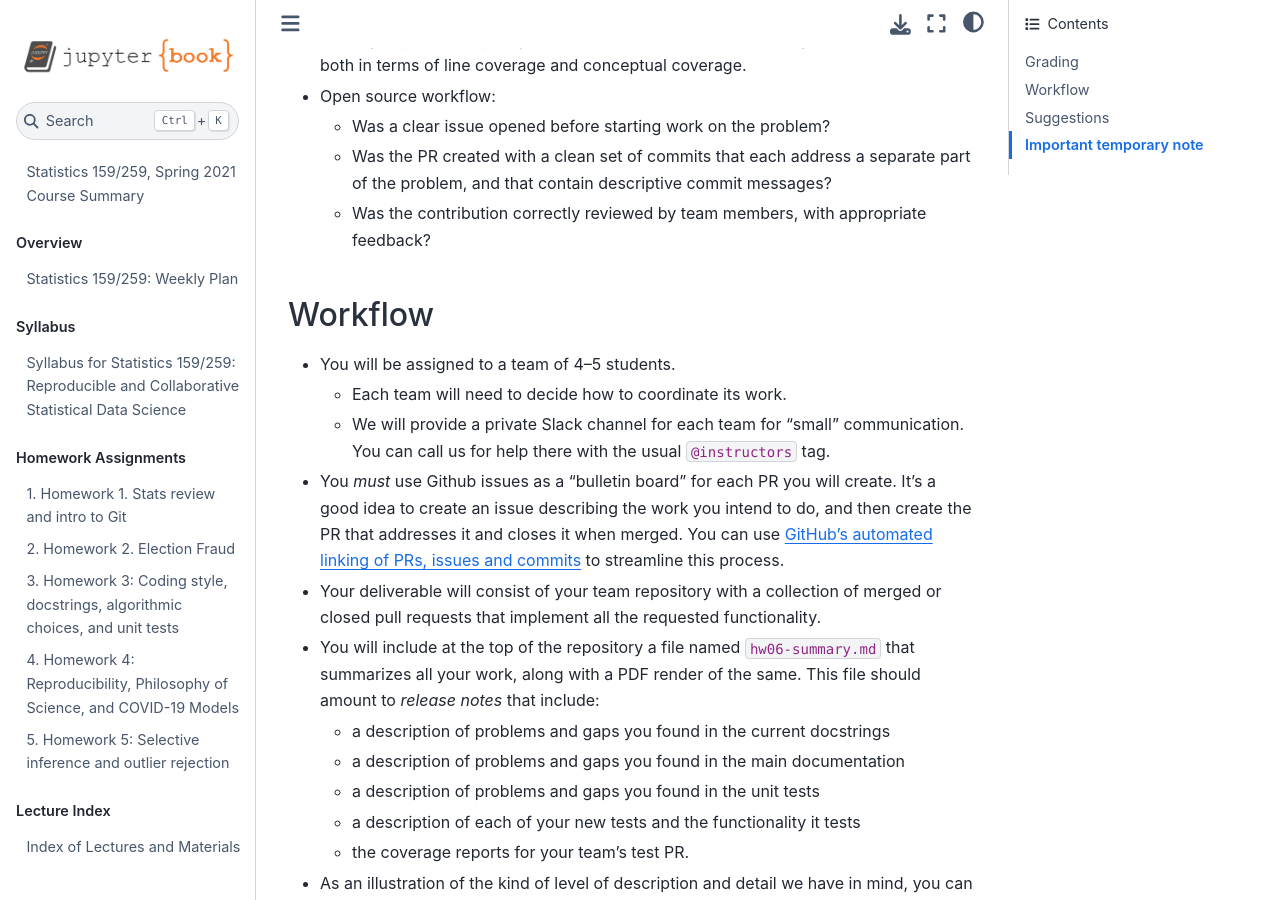
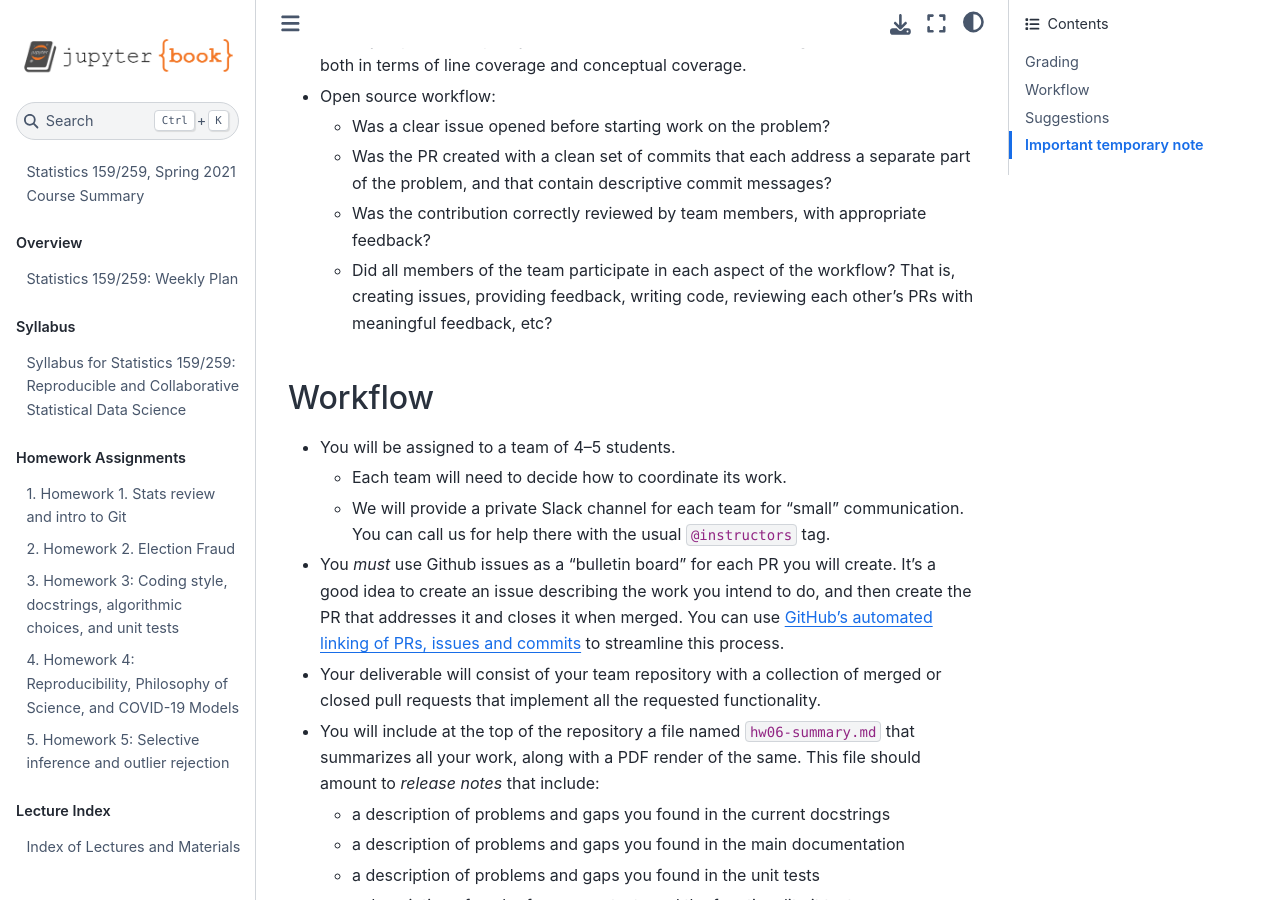
Before and after one commit to UCB-stat-159-s21/site, a Jupyter Book: the page built from Hw/hw06-cryptorandom-contrib.md, in a window 1280 px wide and 900 px high, scrolled down 1331 px. Built offline with Jupyter Book 1.0.4 settings and Sphinx 7.4.7 and the Sphinx Book theme 1.1.4, drawn with Linux system fonts in a browser that asks for light colours; pages that are not in the unit, such as notebooks, are missing from menus.

Commit message:
small update to grading

```diff
--- a/Hw/hw06-cryptorandom-contrib.md
+++ b/Hw/hw06-cryptorandom-contrib.md
@@ -39,6 +39,7 @@ For each of the main areas (testing and documentation) we will look at the follo
   - Was a clear issue opened before starting work on the problem?
   - Was the PR created with a clean set of commits that each address a separate part of the problem, and that contain descriptive commit messages?
   - Was the contribution correctly reviewed by team members, with appropriate feedback?
+  - Did all members of the team participate in each aspect of the workflow? That is, creating issues, providing feedback, writing code, reviewing each other's PRs with meaningful feedback, etc?
 
 ## Workflow
 
```
